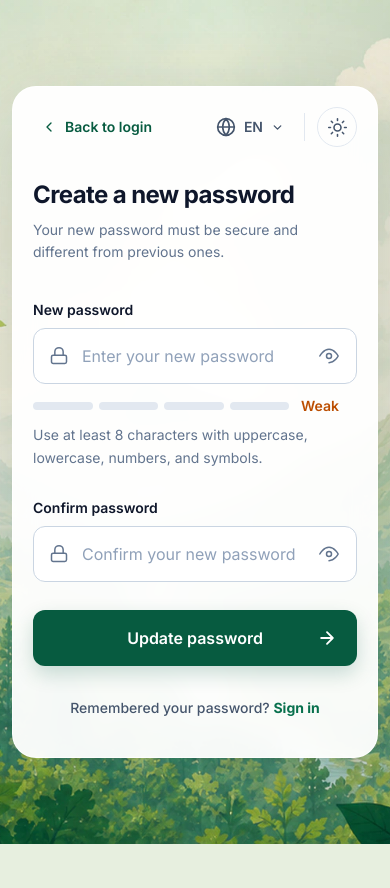
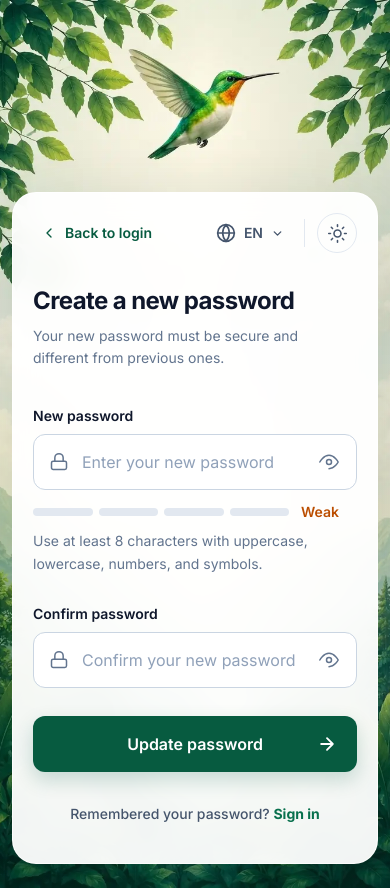
Before and after one commit to DeniseRea/mi-asesor-finanzas-kinti, a Next.js app in the folder Frontend/app/: page /en/reset-password in a window 390 px wide. Before the commit the page ends 844 px from the top, so only its background shows below. Built offline with nearby package versions, Linux system fonts and the light colour scheme; no server answers.

Commit message:
refactor: position forms login

```diff
--- a/Frontend/app/src/pageviews/forgotPassword/ForgotPassword.tsx
+++ b/Frontend/app/src/pageviews/forgotPassword/ForgotPassword.tsx
@@ -12,11 +12,11 @@ interface ForgotPasswordProps {
 
 export function ForgotPassword({ dict, locale }: ForgotPasswordProps) {
   return (
-    <main className="relative isolate flex min-h-dvh w-full items-center justify-center overflow-hidden bg-[#e7efdf] p-3 sm:p-5 lg:justify-end lg:p-8 xl:p-10">
+    <main className="relative isolate flex min-h-dvh w-full items-start justify-center overflow-y-auto bg-[#e7efdf] px-3 pb-6 pt-48 sm:px-5 md:items-center md:overflow-hidden md:p-8 lg:justify-end xl:p-10">
       <AuthBackground />
       <div className="absolute inset-0 -z-10 bg-[linear-gradient(90deg,rgba(8,48,35,0.04)_0%,rgba(8,48,35,0)_52%,rgba(8,48,35,0.08)_100%)]" />
       <ForgotPasswordHero hero={dict.hero} />
-      <section aria-label={dict.title} className="auth-panel-enter relative z-10 flex max-h-[calc(100dvh-1.5rem)] min-h-[39rem] w-full max-w-[39rem] flex-col overflow-y-auto rounded-[1.5rem] border border-white/80 bg-white/95 shadow-[0_24px_80px_rgba(18,58,43,0.18)] backdrop-blur-md sm:max-h-[calc(100dvh-2.5rem)] lg:max-h-[calc(100dvh-4rem)]">
+      <section aria-label={dict.title} className="auth-panel-enter relative z-10 flex min-h-156 w-full max-w-156 flex-col overflow-visible rounded-3xl border border-white/80 bg-white/95 shadow-[0_24px_80px_rgba(18,58,43,0.18)] backdrop-blur-md md:max-h-[calc(100dvh-4rem)] md:overflow-y-auto">
         <AuthPanelHeader locale={locale} route="forgot-password" changeLanguageLabel={dict.changeLanguage} changeThemeLabel={dict.changeTheme} backHref={`/${locale}/login`} backLabel={dict.backToLogin} />
         <div className="flex flex-1 items-center px-5 pb-8 pt-6 sm:px-8 lg:px-12 lg:pb-10 lg:pt-8"><ForgotPasswordForm dict={dict} locale={locale} /></div>
       </section>
--- a/Frontend/app/src/pageviews/login/Login.tsx
+++ b/Frontend/app/src/pageviews/login/Login.tsx
@@ -12,14 +12,14 @@ interface LoginProps {
 
 export function Login({ dict, locale }: LoginProps) {
   return (
-    <main className="relative isolate flex min-h-dvh w-full items-center justify-center overflow-hidden bg-[#e7efdf] p-3 sm:p-5 lg:justify-end lg:p-8 xl:p-10">
+    <main className="relative isolate flex min-h-dvh w-full items-start justify-center overflow-y-auto bg-[#e7efdf] px-3 pb-6 pt-48 sm:px-5 md:items-center md:overflow-hidden md:p-8 lg:justify-end xl:p-10">
       <AuthBackground />
       <div className="absolute inset-0 -z-10 bg-[linear-gradient(90deg,rgba(8,48,35,0.04)_0%,rgba(8,48,35,0)_52%,rgba(8,48,35,0.08)_100%)]" />
       <LoginJourney journey={dict.journey} />
 
       <section
         aria-label={dict.submit}
-        className="auth-panel-enter relative z-10 flex max-h-[calc(100dvh-1.5rem)] w-full max-w-[39rem] flex-col overflow-y-auto rounded-[1.5rem] border border-white/80 bg-white/95 shadow-[0_24px_80px_rgba(18,58,43,0.18)] backdrop-blur-md sm:max-h-[calc(100dvh-2.5rem)] lg:max-h-[calc(100dvh-4rem)]"
+        className="auth-panel-enter relative z-10 flex w-full max-w-156 flex-col overflow-visible rounded-3xl border border-white/80 bg-white/95 shadow-[0_24px_80px_rgba(18,58,43,0.18)] backdrop-blur-md md:max-h-[calc(100dvh-4rem)] md:overflow-y-auto"
       >
         <AuthPanelHeader
           locale={locale}
--- a/Frontend/app/src/pageviews/passwordRecovery/PasswordRecovery.tsx
+++ b/Frontend/app/src/pageviews/passwordRecovery/PasswordRecovery.tsx
@@ -12,11 +12,11 @@ interface PasswordRecoveryProps {
 
 export function PasswordRecovery({ dict, locale }: PasswordRecoveryProps) {
   return (
-    <main className="relative isolate flex min-h-dvh w-full items-center justify-center overflow-hidden bg-[#e7efdf] p-3 sm:p-5 lg:justify-end lg:p-8 xl:p-10">
+    <main className="relative isolate flex min-h-dvh w-full items-start justify-center overflow-y-auto bg-[#e7efdf] px-3 pb-6 pt-48 sm:px-5 md:items-center md:overflow-hidden md:p-8 lg:justify-end xl:p-10">
       <AuthBackground />
       <div className="absolute inset-0 -z-10 bg-[linear-gradient(90deg,rgba(8,48,35,0.04)_0%,rgba(8,48,35,0)_52%,rgba(8,48,35,0.08)_100%)]" />
       <PasswordRecoveryHero hero={dict.hero} />
-      <section aria-label={dict.title} className="auth-panel-enter relative z-10 flex max-h-[calc(100dvh-1.5rem)] min-h-[42rem] w-full max-w-[39rem] flex-col overflow-y-auto rounded-[1.5rem] border border-white/80 bg-white/95 shadow-[0_24px_80px_rgba(18,58,43,0.18)] backdrop-blur-md sm:max-h-[calc(100dvh-2.5rem)] lg:max-h-[calc(100dvh-4rem)]">
+      <section aria-label={dict.title} className="auth-panel-enter relative z-10 flex min-h-168 w-full max-w-156 flex-col overflow-visible rounded-3xl border border-white/80 bg-white/95 shadow-[0_24px_80px_rgba(18,58,43,0.18)] backdrop-blur-md md:max-h-[calc(100dvh-4rem)] md:overflow-y-auto">
         <AuthPanelHeader locale={locale} route="reset-password" changeLanguageLabel={dict.changeLanguage} changeThemeLabel={dict.changeTheme} backHref={`/${locale}/login`} backLabel={dict.backToLogin} />
         <div className="flex flex-1 items-center px-5 pb-8 pt-6 sm:px-8 lg:px-12 lg:pb-10 lg:pt-8">
           <PasswordRecoveryForm dict={dict} locale={locale} />
--- a/Frontend/app/src/pageviews/register/Register.tsx
+++ b/Frontend/app/src/pageviews/register/Register.tsx
@@ -12,12 +12,12 @@ interface RegisterProps {
 
 export function Register({ dict, locale }: RegisterProps) {
   return (
-    <main className="relative isolate flex min-h-dvh w-full items-center justify-center overflow-hidden bg-[#e7efdf] p-3 sm:p-5 lg:justify-end lg:p-8 xl:p-10">
+    <main className="relative isolate flex min-h-dvh w-full items-start justify-center overflow-y-auto bg-[#e7efdf] px-3 pb-6 pt-16 sm:px-5 md:items-center md:overflow-hidden md:p-8 lg:justify-end xl:p-10">
       <AuthBackground />
       <div className="absolute inset-0 -z-10 bg-[linear-gradient(90deg,rgba(8,48,35,0.04)_0%,rgba(8,48,35,0)_52%,rgba(8,48,35,0.08)_100%)]" />
       <RegisterHero brandName={dict.brandName} hero={dict.hero} />
 
-      <section aria-label={dict.title} className="auth-panel-enter relative z-10 flex max-h-[calc(100dvh-1.5rem)] w-full max-w-[39rem] flex-col overflow-y-auto rounded-[1.5rem] border border-white/80 bg-white/95 shadow-[0_24px_80px_rgba(18,58,43,0.18)] backdrop-blur-md sm:max-h-[calc(100dvh-2.5rem)] lg:max-h-[calc(100dvh-4rem)]">
+      <section aria-label={dict.title} className="auth-panel-enter relative z-10 flex w-full max-w-156 flex-col overflow-visible rounded-3xl border border-white/80 bg-white/95 shadow-[0_24px_80px_rgba(18,58,43,0.18)] backdrop-blur-md md:max-h-[calc(100dvh-4rem)] md:overflow-y-auto">
         <AuthPanelHeader locale={locale} route="register" changeLanguageLabel={dict.changeLanguage} changeThemeLabel={dict.changeTheme} backHref={`/${locale}/login`} backLabel={dict.backToLogin} />
         <div className="flex flex-1 items-center px-5 pb-6 pt-4 sm:px-8 sm:pb-8 lg:px-12 lg:pb-9 lg:pt-5">
           <RegisterForm dict={dict} locale={locale} />
--- a/Frontend/app/src/widgets/AuthBackground/components/AuthBackground.tsx
+++ b/Frontend/app/src/widgets/AuthBackground/components/AuthBackground.tsx
@@ -1,15 +1,8 @@
-import Image from 'next/image';
-
 export function AuthBackground() {
   return (
-    <Image
-      src="/assets/login/login-background.webp"
-      alt=""
-      fill
-      sizes="100vw"
-      preload
-      unoptimized
-      className="-z-20 object-cover object-center"
+    <div
+      aria-hidden="true"
+      className="absolute inset-0 -z-20 bg-[url('/assets/login/login-background-mobile.webp')] bg-cover bg-center bg-no-repeat md:bg-[url('/assets/login/login-background.webp')]"
     />
   );
 }
```
Also changed, not shown: Frontend/app/public/assets/login/login-background-mobile.webp (added).
